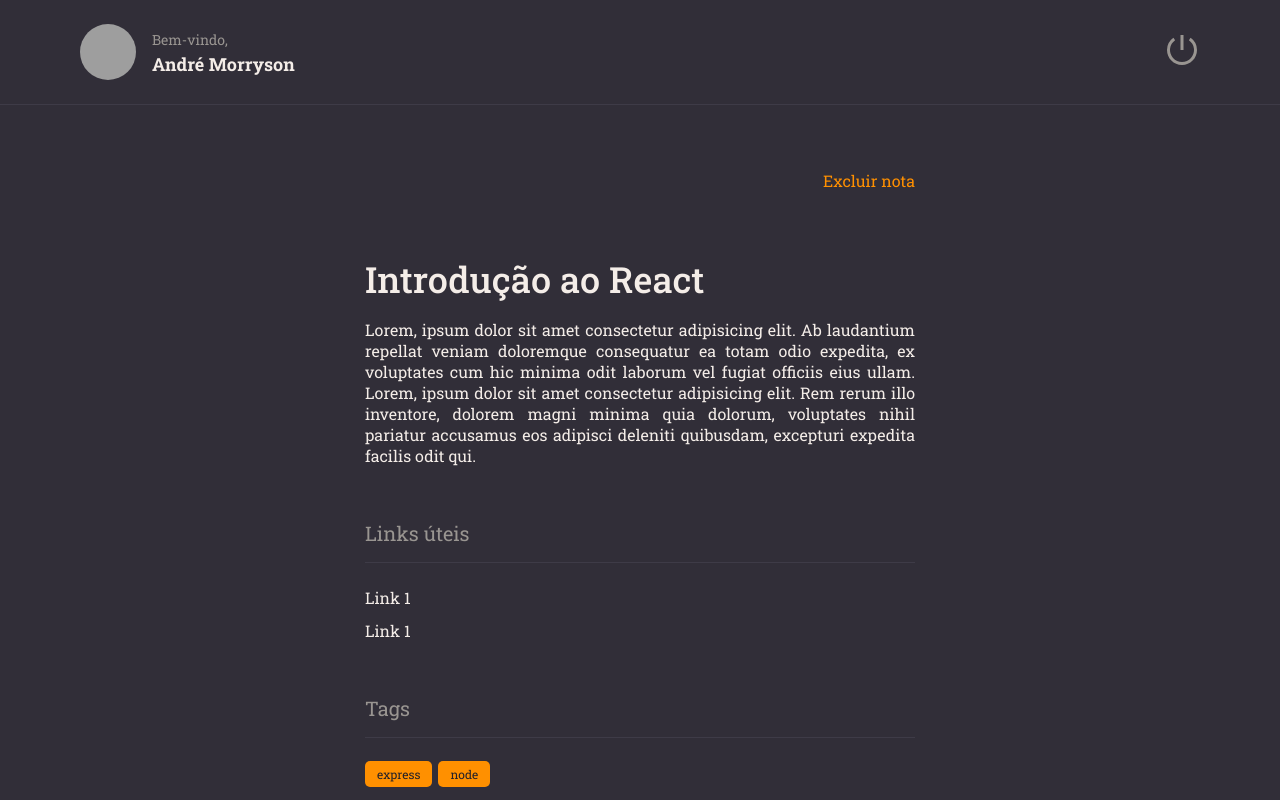
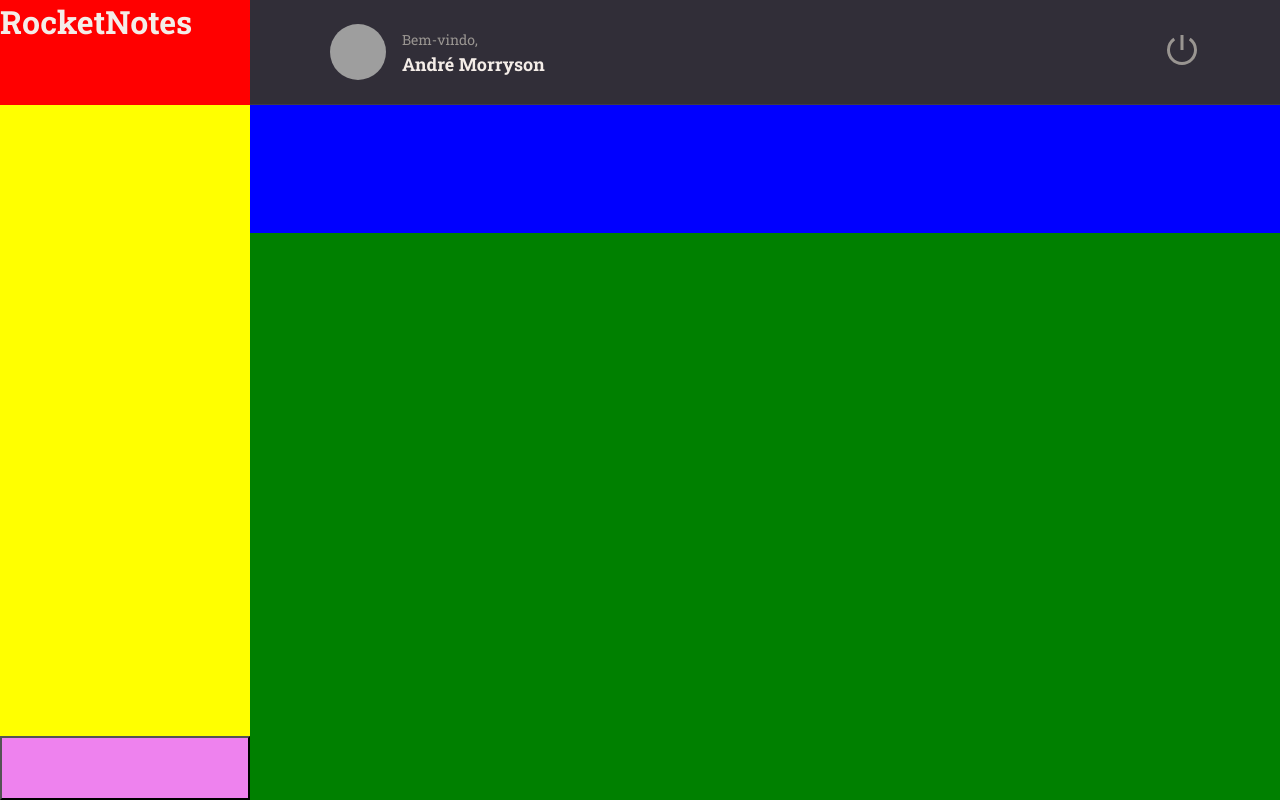
Before and after one commit to 4BurnerStove/RocketNotes, a React (Vite) app: page / in a window 1280 px wide. Built offline with nearby package versions, Linux system fonts and the light colour scheme; grey boxes are pictures that could not be loaded.

Commit message:
initial home base page

```diff
--- a/src/main.jsx
+++ b/src/main.jsx
@@ -2,15 +2,17 @@
 import ReactDOM from 'react-dom/client'
 import { ThemeProvider } from 'styled-components'
 import GlobalStyles from './styles/global'
-import { Details } from './pages/Details/details'
 import theme from './styles/theme'
+
+// import { Details } from './pages/Details/details'
+import { Home } from './pages/Home'
 
 
 ReactDOM.createRoot(document.getElementById('root')).render(
   <React.StrictMode>
     <ThemeProvider theme={theme}>
       <GlobalStyles />
-      <Details />
+      <Home />
     </ThemeProvider>
   </React.StrictMode>,
 )
--- /dev/null
+++ b/src/pages/Home/index.jsx
@@ -0,0 +1,19 @@
+import { Container, Brand, Menu, Search, Content, NewNote} from './styles'
+import { Header } from '../../components/Header'
+
+export function Home(){
+  return (
+    <Container>
+      <Brand>
+      <h1>RocketNotes</h1>
+      </Brand>
+       <Header></Header>
+
+       <Menu></Menu>
+       <Search></Search>
+
+       <Content></Content>
+       <NewNote></NewNote>
+    </Container>
+  )
+}
--- /dev/null
+++ b/src/pages/Home/styles.js
@@ -0,0 +1,45 @@
+import styled from 'styled-components'
+
+
+export const Container  = styled.div `
+  width: 100%;
+  height: 100vh;
+
+  display: grid;
+  grid-template-columns: 250px auto;
+  grid-template-rows: 105px 128px auto 64px;
+  grid-template-areas:
+  'brand header'
+  'menu search'
+  'menu content'
+  'newnote content';
+
+
+
+  background-color: ${({theme}) => theme.COLORS.BACKGROUND_800};
+`;
+
+export const Brand = styled.div `
+  grid-area: brand;
+  background: red;
+`
+
+export const Menu  = styled.ul `
+  grid-area: menu;
+  background: yellow;
+  `
+
+export const Search  = styled.div `
+  grid-area: search;
+  background: blue;
+`
+
+export const Content  = styled.div `
+  grid-area: content;
+  background: green;
+`
+
+export const NewNote = styled.button `
+  grid-area: newnote;
+  background: violet;
+`
```
